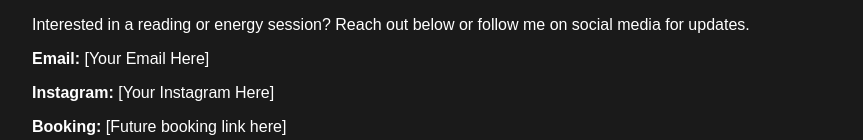
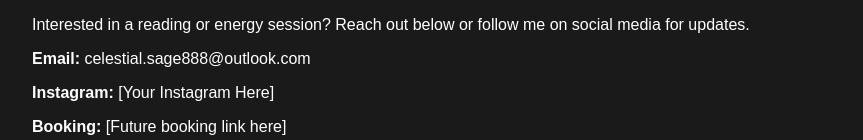
Before and after one commit to CelestialSage888/leahs-celestial-blog, a plain HTML site: page index.html in a window 1280 px wide. Shown: the part 1863-2003 px from the top of the page, without its empty margins (208-1071 px from the left). Drawn offline with Linux system fonts and the light colour scheme.

Commit message:
Update index.html

```diff
--- a/index.html
+++ b/index.html
@@ -145,7 +145,7 @@ Jupiter direct in Gemini is an invitation to move forward with new wisdom. Wheth
     <section id="contact">
         <h2>Contact & Booking</h2>
         <p>Interested in a reading or energy session? Reach out below or follow me on social media for updates.</p>
-        <p><strong>Email:</strong> [Your Email Here]</p>
+        <p><strong>Email:</strong> celestial.sage888@outlook.com</p>
         <p><strong>Instagram:</strong> [Your Instagram Here]</p>
         <p><strong>Booking:</strong> [Future booking link here]</p>
     </section>
```
